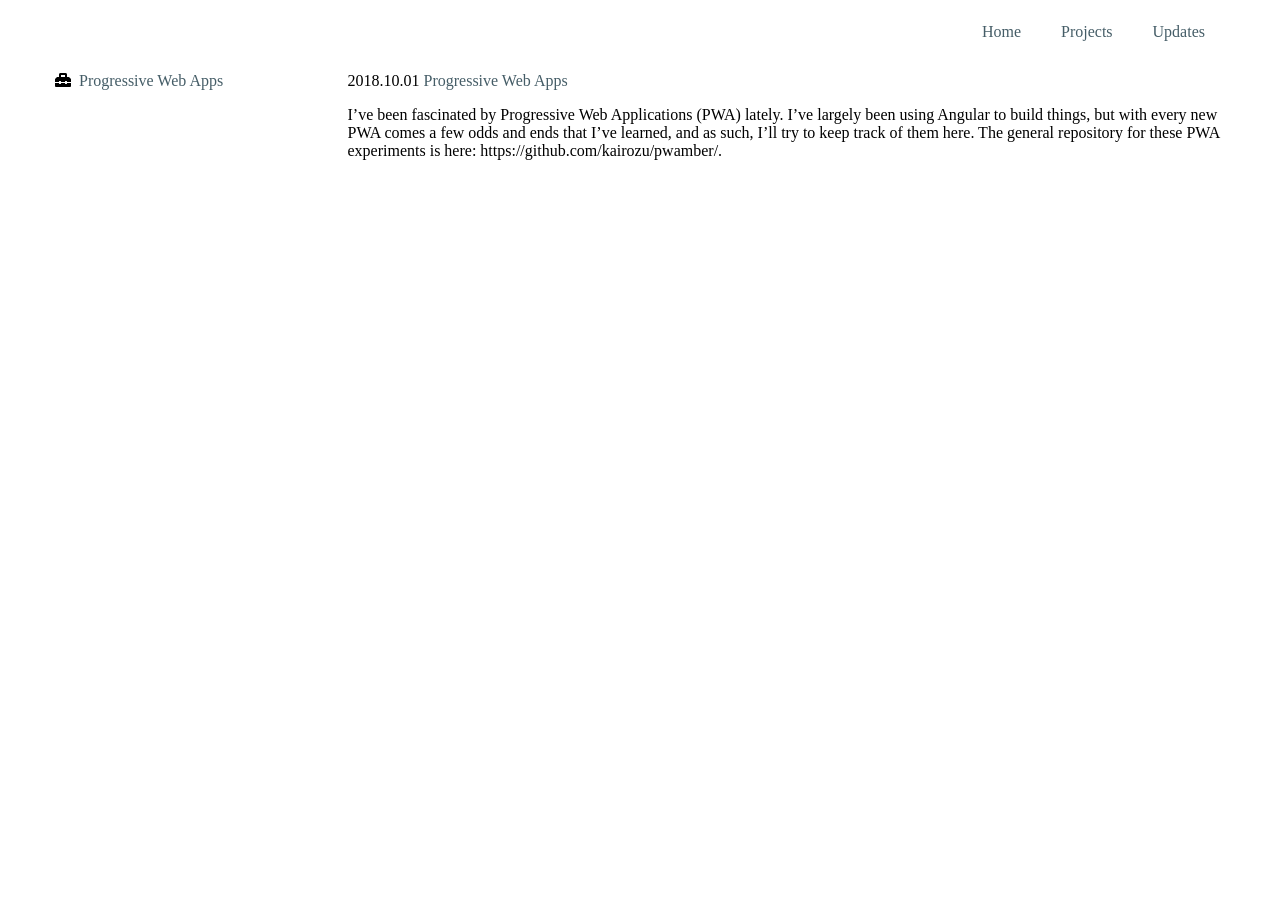
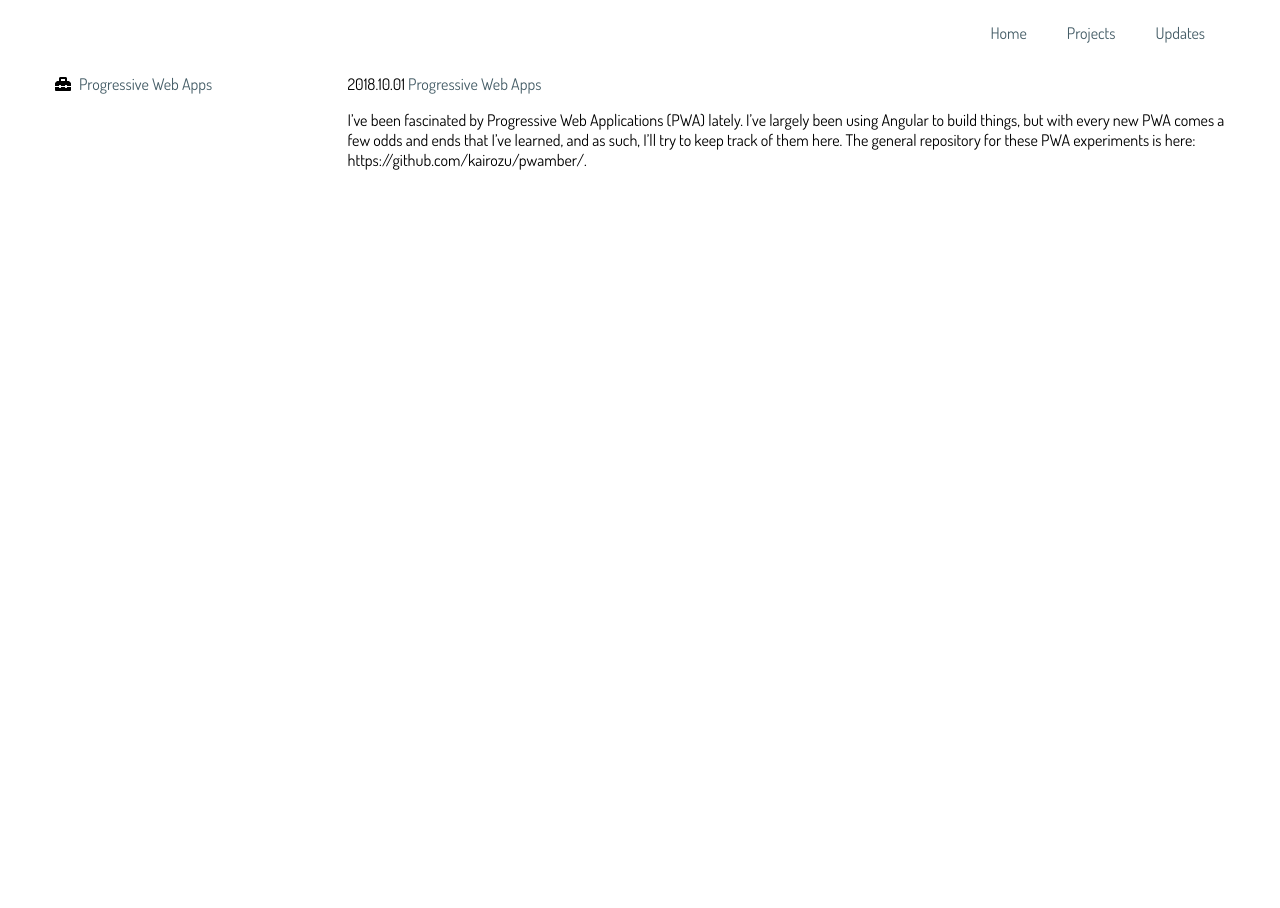
Before and after one commit to kairozu/kairozu.github.io, a Jekyll site: the page built from projects/index.md, in a window 1280 px wide. Built offline with Jekyll 4.4.1, drawn with Linux system fonts in a browser that asks for light colours; nearby versions of some CDN libraries.

Commit message:
move font to css main

```diff
--- a/_layouts/index.html
+++ b/_layouts/index.html
@@ -9,15 +9,10 @@
     <link href="https://fonts.googleapis.com/css?family=Dosis:200,400,600" rel="stylesheet">
     <link rel="stylesheet" href="css/main.css" type="text/css" rel="stylesheet" />
 	<style>
-	html, body {
-		height: 100%;
-	}
 	body {
 		background-color: #c3ccce;
 		background-image: linear-gradient(315deg, #c3ccce 0%, #455d67 94%);
 		margin: 0;
-		font-family: 'Dosis', sans-serif;
-		font-weight: 400;
 	}
 	#contactInfo {
 		color: #17242c;
--- a/css/main.css
+++ b/css/main.css
@@ -1,3 +1,8 @@
+html, body {
+    height: 100%;
+    font-family: 'Dosis', sans-serif;
+    font-weight: 400;
+}
 a, a:link, a:visited {
     text-decoration: none;
     color: #455d67;
```
